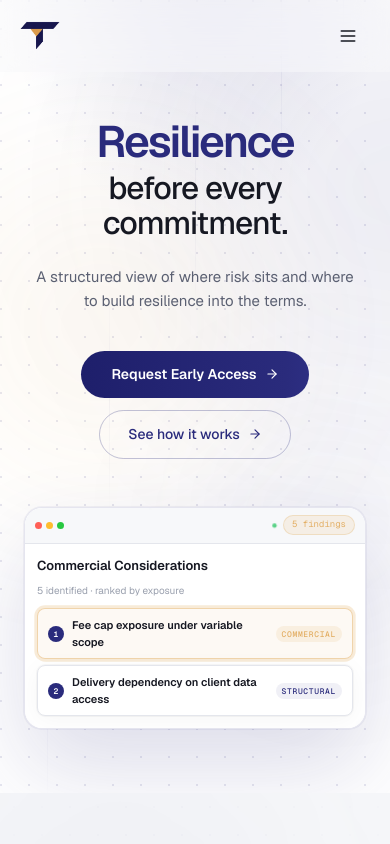
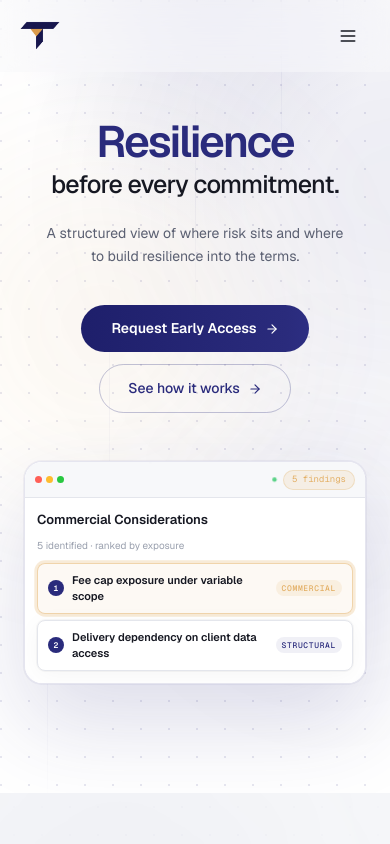
Before and after one commit to manjuchandran1310-cmyk/Trelantis, a React (Vite) app: page / in a window 390 px wide. Shown: the top 844 px of the page. Built offline with nearby package versions, Linux system fonts and the light colour scheme.

Commit message:
fix: single-line hero subtext and subtitle across breakpoints
Co-Authored-By: Claude Opus 4.6 <noreply@anthropic.com>

```diff
--- a/src/app/App.tsx
+++ b/src/app/App.tsx
@@ -75,6 +75,8 @@ const InjectStyles = () => (
 
     .form-input:focus { outline: none; border-color: var(--ink) !important; box-shadow: 0 0 0 3px rgba(42,43,124,0.08); }
 
+    .hero-sub { white-space: nowrap; }
+    @media (max-width: 767px) { .hero-sub { white-space: normal; max-width: 320px; } }
     @media (min-width: 768px) { .mob-only { display: none !important; } }
     .nav-logo { height: 30px; }
     @media (min-width: 768px) { .nav-logo { height: 38px; } }
@@ -223,7 +225,7 @@ function CyclingHeadline({ fontSize }: { fontSize: string }) {
         )}
       </span>
       {/* Line 2 — always static, one step smaller */}
-      <span style={{ display: "block", fontSize: `calc(${fontSize} * 0.72)`, fontWeight: 500, letterSpacing: "-0.03em", lineHeight: 1.1, color: "var(--graphite)", marginTop: 6 }}>
+      <span style={{ display: "block", fontSize: "clamp(25px, 4.8vw, 52px)", fontWeight: 500, letterSpacing: "-0.03em", lineHeight: 1.1, color: "var(--graphite)", marginTop: 6, whiteSpace: "nowrap" }}>
         before every commitment.
       </span>
     </span>
@@ -605,7 +607,8 @@ function Hero() {
         <motion.p
           initial={{ opacity: 0, y: 16 }} animate={{ opacity: 1, y: 0 }}
           transition={{ duration: 0.55, delay: 0.24, ease: EASE }}
-          style={{ fontSize: "clamp(15px, 3.8vw, 18px)", color: "var(--slate)", lineHeight: 1.6, marginTop: 24, textAlign: "center", maxWidth: 560, padding: "0 8px" }}>
+          className="hero-sub"
+          style={{ fontSize: "clamp(14px, 3.6vw, 18px)", color: "var(--slate)", lineHeight: 1.6, marginTop: 24, textAlign: "center", padding: "0 8px" }}>
           A structured view of where risk sits and where to build resilience into the terms.
         </motion.p>
 
```
